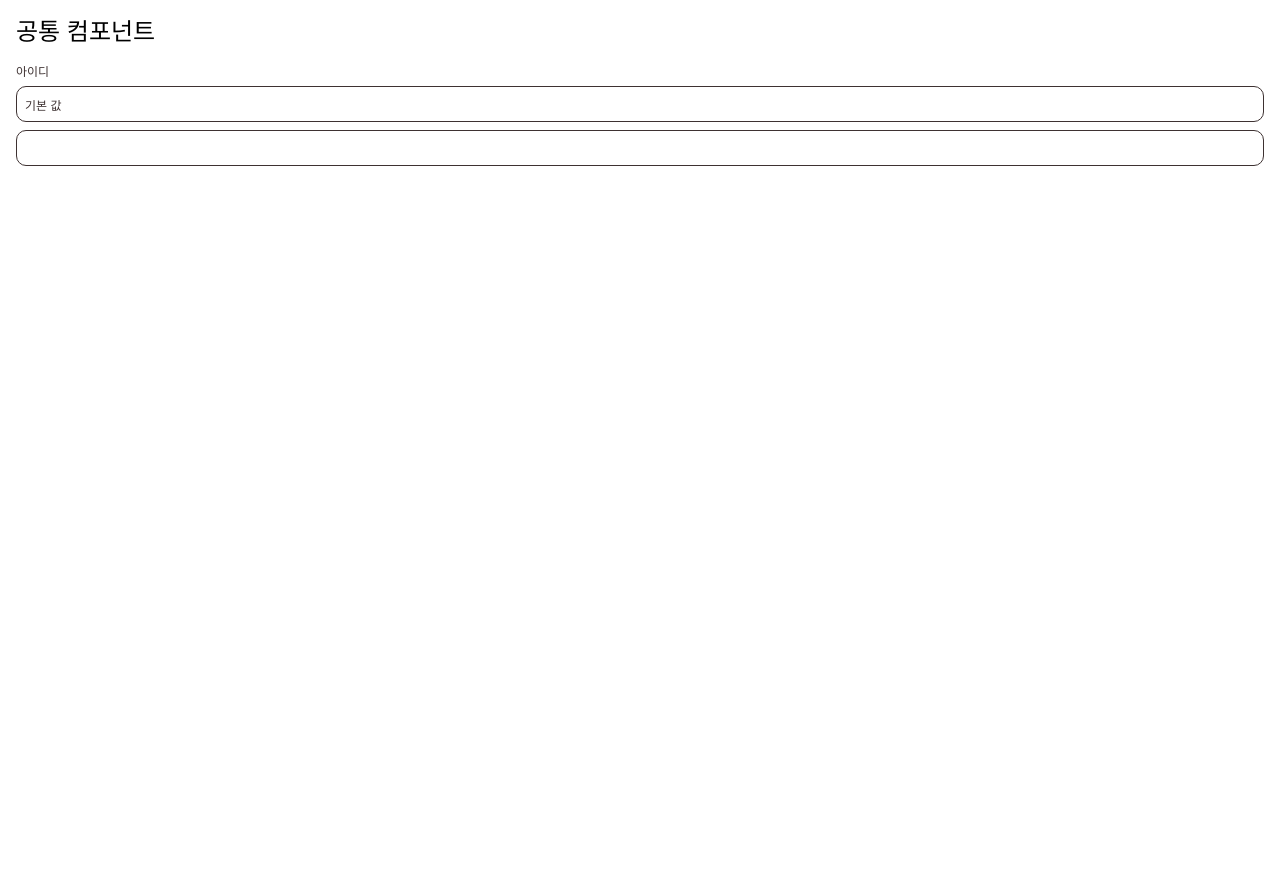
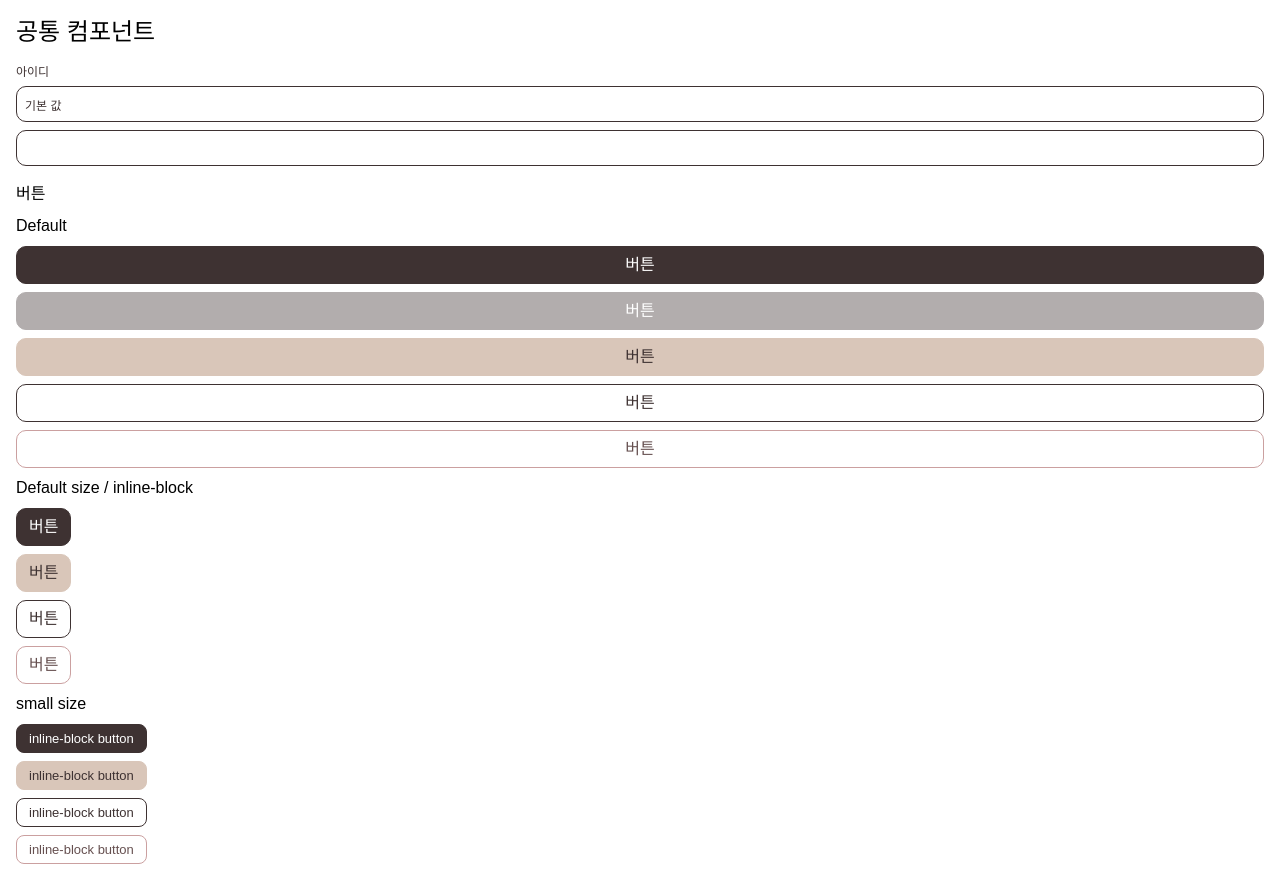
Before and after one commit to FRONTENDBOOTCAMP-12th/2gether-kongtteok, a React (Vite) app: page / in a window 1280 px wide. Before the commit the page ends 800 px from the top, so only its background shows below. Built offline with nearby package versions, Linux system fonts and the light colour scheme; a web font is replaced by a local one.

Commit message:
🐎 ci: class-variance-authority 설치
- 버튼 컴포넌트 추가
- color token 추가

#8

```diff
--- a/package.json
+++ b/package.json
@@ -31,6 +31,7 @@
     "@types/react-dom": "19.0.3",
     "@typescript-eslint/eslint-plugin": "8.25.0",
     "@vitejs/plugin-react": "4.3.4",
+    "class-variance-authority": "0.7.1",
     "eslint": "9.18.0",
     "eslint-plugin-jsx-a11y": "6.10.2",
     "eslint-plugin-no-relative-import-paths": "1.6.1",
--- /dev/null
+++ b/src/components/Button.tsx
@@ -0,0 +1,59 @@
+import { ComponentProps } from "react";
+import { cva, type VariantProps } from 'class-variance-authority';
+
+const buttonVariants = cva('cursor-pointer', {
+    variants: {
+      intent: {
+        primary: 'border border-primary bg-primary text-white',
+        secondary: 'border border-secondary bg-secondary text-primary',
+        outline: 'border border-current text-primary',
+        outlinePink: 'border border-peach-200 text-peach-800',
+      },
+      size: {
+        medium: 'px-3 py-[9px] text-base leading-[18px] rounded-[10px]',
+        small: 'py-[5px] px-3 text-[13px] leading-[17px] rounded-lg',
+      },
+      inlineSize: {
+        full: 'w-full',
+        fit: null
+      },
+      disabled: {
+        true: 'cursor-not-allowed!',
+        false: null,
+      },
+    },
+    compoundVariants: [
+      {
+        intent: 'primary',
+        disabled: true,
+        className: 'border-brown-200! bg-brown-200!'
+      },
+      {
+        intent: 'secondary',
+        disabled: false,
+      },
+      {
+        intent: 'primary',
+        size: 'small',
+      },
+    ],
+    defaultVariants: {
+      intent: 'primary',
+      size: 'medium',
+      inlineSize: 'full',
+      disabled: false,
+    },
+});
+
+type ButtonProps = Omit<React.ComponentProps<'button'>, 'disabled'> &
+VariantProps<typeof buttonVariants>;
+
+function Button({type = 'button', intent, size, inlineSize, disabled, className, ...restProps}: ButtonProps) {
+  return (
+    <div className="flex">
+      <button type={type} className={buttonVariants({ intent, size, inlineSize, disabled, className })} {...restProps}></button>
+    </div>
+  )
+}
+
+export default Button;
--- a/src/components/Input.tsx
+++ b/src/components/InputText.tsx
@@ -2,11 +2,9 @@ import { tm } from "@/utils/ts-merge";
 import { ComponentProps, useId } from "react";
 
 type InputTextProps = ComponentProps<'input'> & {
-  type?: string;
   labelText: string;
   labelHidden?: boolean;
   defaultValue?: string;
-  placeholder?: string;
 }
 
 function InputText({ type = 'text', labelText, labelHidden = false, ...restProps }:InputTextProps) {
--- a/src/index.tsx
+++ b/src/index.tsx
@@ -1,6 +1,7 @@
 import { StrictMode } from 'react';
 import { createRoot } from 'react-dom/client';
-import InputText from '@/components/Input';
+import InputText from '@/components/InputText';
+import Button from './components/Button';
 
 const root = document.getElementById('root');
 
@@ -15,6 +16,27 @@ if (root) {
           <InputText labelText="아이디" defaultValue="기본 값" placeholder="placeholder" />
           <InputText labelText="비밀번호" type="password" labelHidden={true} />
         </article>
+        <article className="flex flex-col gap-y-2 mt-4">
+          <h2>버튼</h2>
+          <h3>Default</h3>
+          <Button>버튼</Button>
+          <Button disabled>버튼</Button>
+          <Button intent="secondary">버튼</Button>
+          <Button intent="outline">버튼</Button>
+          <Button intent="outlinePink">버튼</Button>
+
+          <h3>Default size / inline-block</h3>
+          <Button inlineSize="fit">버튼</Button>
+          <Button inlineSize="fit" intent="secondary">버튼</Button>
+          <Button inlineSize="fit" intent="outline">버튼</Button>
+          <Button inlineSize="fit" intent="outlinePink">버튼</Button>
+
+          <h3>small size</h3>
+          <Button size="small" inlineSize="fit">inline-block button</Button>
+          <Button intent="secondary" size="small" inlineSize="fit">inline-block button</Button>
+          <Button intent="outline" size="small" inlineSize="fit">inline-block button</Button>
+          <Button intent="outlinePink" size="small" inlineSize="fit">inline-block button</Button>
+        </article>
       </section>
     </StrictMode>
   );
--- a/src/styles/tailwind.css
+++ b/src/styles/tailwind.css
@@ -9,4 +9,10 @@
 @theme {
   /* 디자인 토큰 구성 */
   --color-primary: #3e3232;
+  --color-secondary: #d9c6b9;
+
+  --color-peach-200: #cba0a0;
+  --color-peach-800: #665050;
+
+  --color-brown-200: #b2adad;
 }
```
Also changed, not shown: 1 other file (tests, documents, lock files or other folders).
